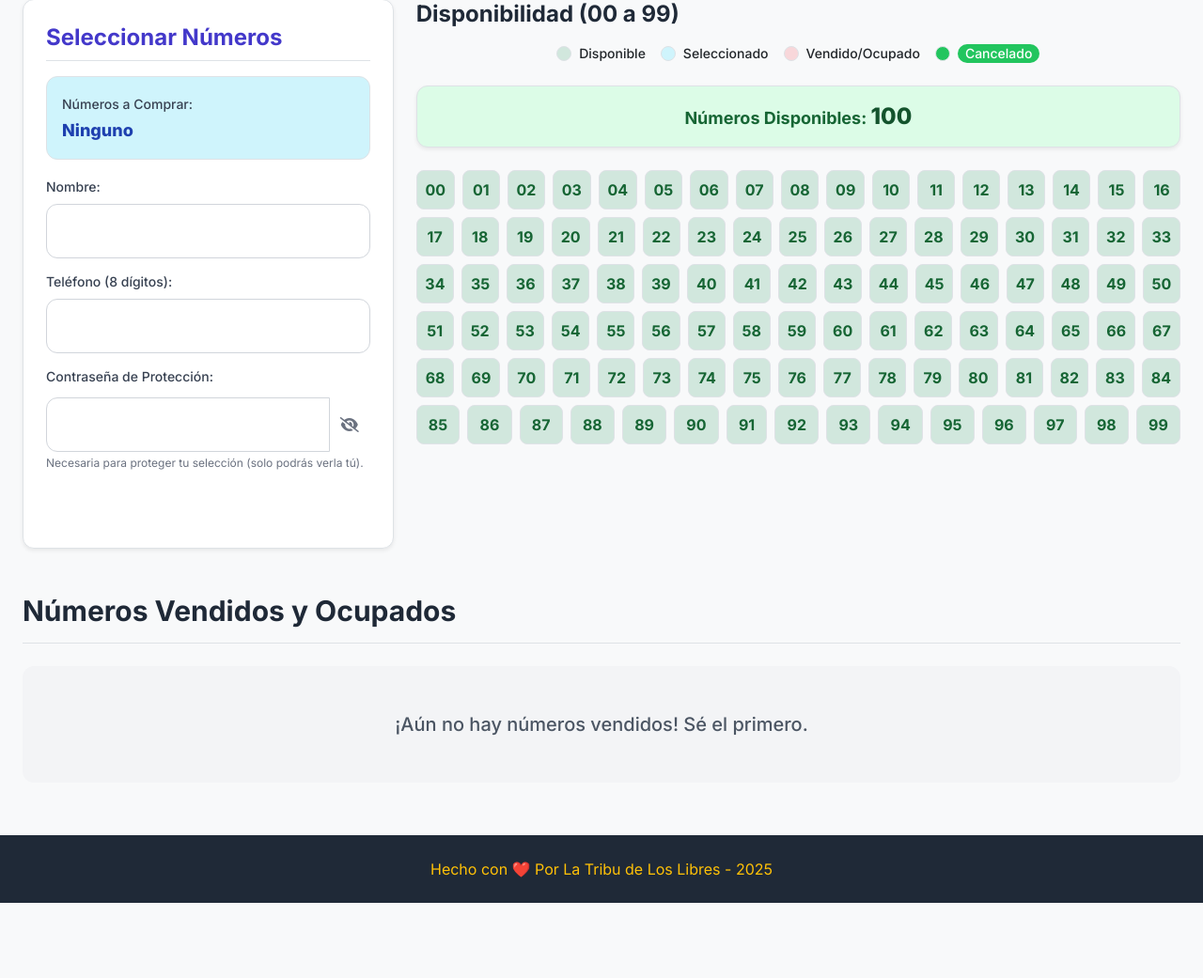
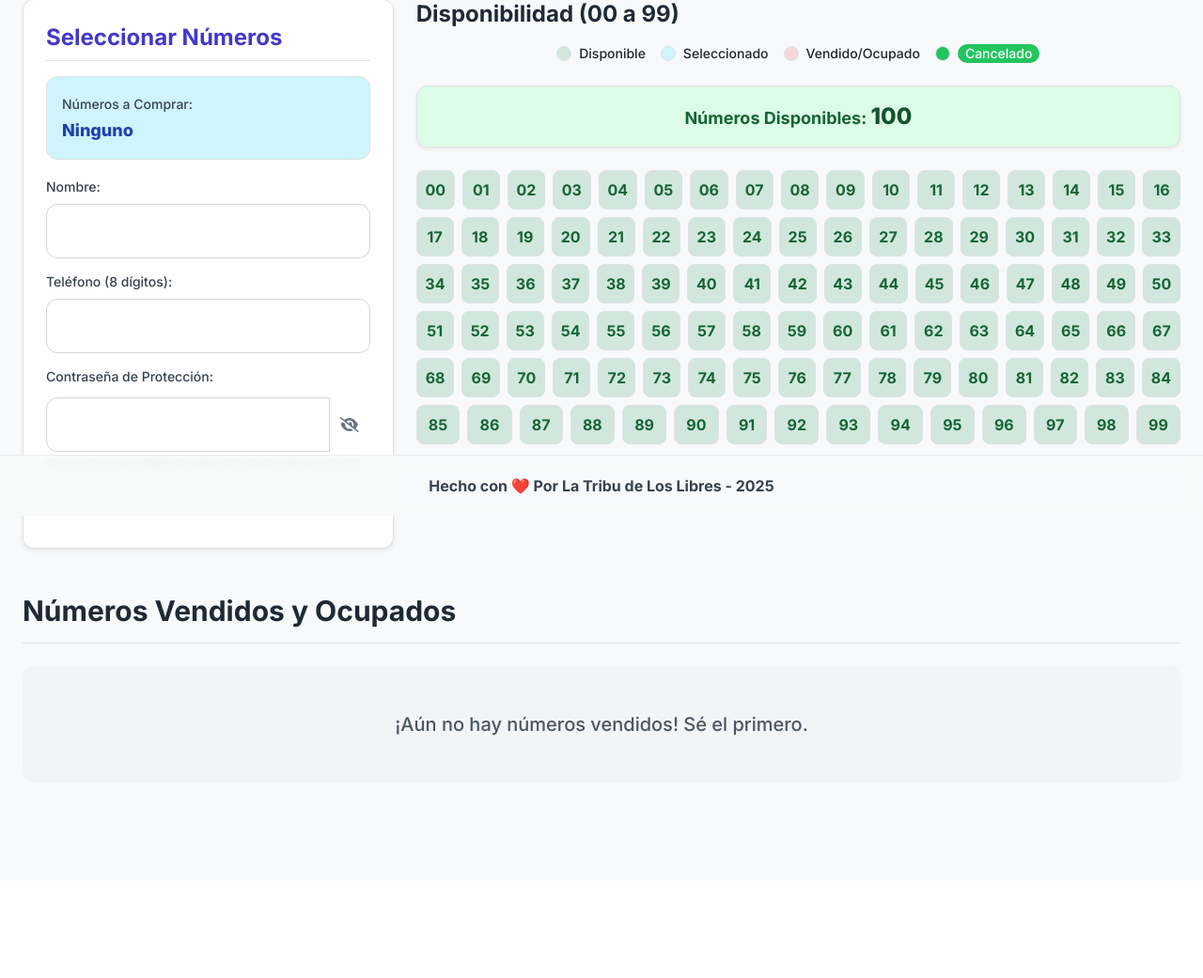
Before and after one commit to kerm1977/rifas, a Flask app: page /rifas/6 in a window 1280 px wide. Shown: the part 251-1292 px from the top of the page at 94% size. After the commit the page ends 1034 px from the top, so only its background shows below. Run offline with Flask 3, Linux system fonts and the light colour scheme; data comes from the database, SQL or seed files in the repository; both versions use the stored data as it was after the commit; data that the repository does not hold is empty; some libraries are stand-ins or nearby versions.

Commit message:
Corregido el footer

```diff
--- a/requirements.txt
+++ b/requirements.txt
@@ -1,12 +1,11 @@
-bcrypt==5.0.0
 blinker==1.9.0
 click==8.3.0
 colorama==0.4.6
 Flask==3.1.2
-Flask-Bcrypt==1.0.1
 Flask-Login==0.6.3
 itsdangerous==2.2.0
 Jinja2==3.1.6
 MarkupSafe==3.0.3
+pi==0.1.2
 pillow==11.3.0
 Werkzeug==3.1.3
--- a/static/css/base.css
+++ b/static/css/base.css
@@ -79,25 +79,24 @@ body {
 
 
 /* --- ESTILOS DEL FOOTER --- */
-/* CORRECCIÓN: Asegura que el footer se mantenga abajo y visible */
+/* CAMBIO: Estilos para un footer fijo con efecto blur */
 .footer-custom {
-    background-color: #374151; /* Gray-700 */
-    color: #d1d5db; /* Gray-300 */
-    padding: 1.5rem 1rem;
+    /* Fondo semi-transparente para que el blur sea visible */
+    background-color: rgba(248, 249, 250, 0.85); /* Gris claro semi-transparente */
+    backdrop-filter: blur(8px);
+    -webkit-backdrop-filter: blur(8px); /* Para compatibilidad con Safari */
+
+    color: #374151; /* Texto oscuro para contraste */
+    padding: 1.25rem 1rem;
     text-align: center;
     position: fixed; /* Lo fija en la parte inferior */
     bottom: 0;
     left: 0;
     width: 100%;
     z-index: 900;
+    border-top: 1px solid rgba(0, 0, 0, 0.05); /* Borde superior sutil */
 }
 
 .footer-custom a {
     color: #ffffff;
-    font-weight: 600;
-    text-decoration: none;
-}
-
-.footer-custom a:hover {
-    text-decoration: underline;
-}
+/* ... existing code ... */
--- a/templates/footer.html
+++ b/templates/footer.html
@@ -1,6 +1,8 @@
-<!-- Pie de Página (Tailwind) -->
-<footer class="bg-gray-800 p-4 mt-8 text-center">
+<!-- ... existing code ... -->
+<!-- Pie de Página con clase personalizada para efecto blur -->
+<footer class="footer-custom">
     <div class="container">
-        <span class="text-warning">Hecho con ❤️ Por La Tribu de Los Libres - 2025</span>
+        <!-- CAMBIO: Se ajusta el texto y se usa la función de año dinámico -->
+        <span class="font-semibold">Hecho con ❤️ Por La Tribu de Los Libres - {{ now_year() }}</span>
     </div>
 </footer>
```
Also changed, not shown: rifas.sqlite.
